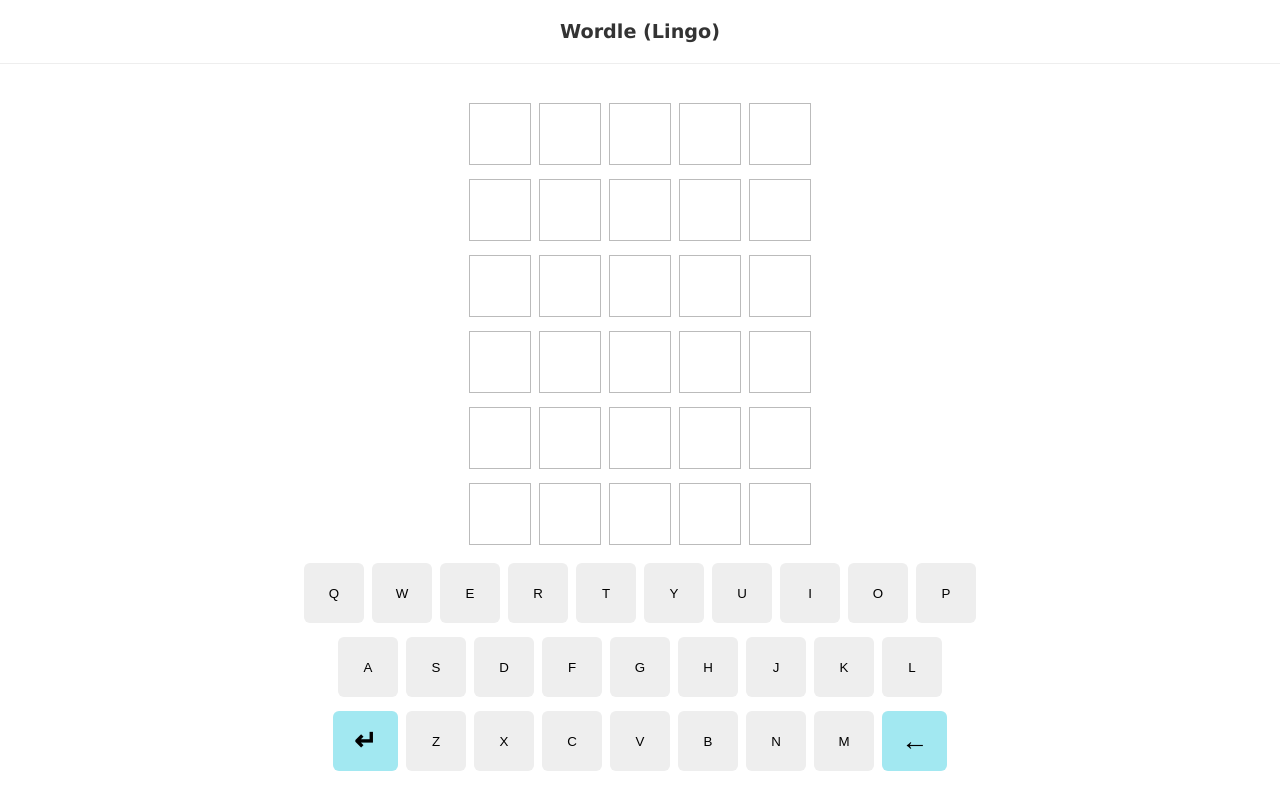
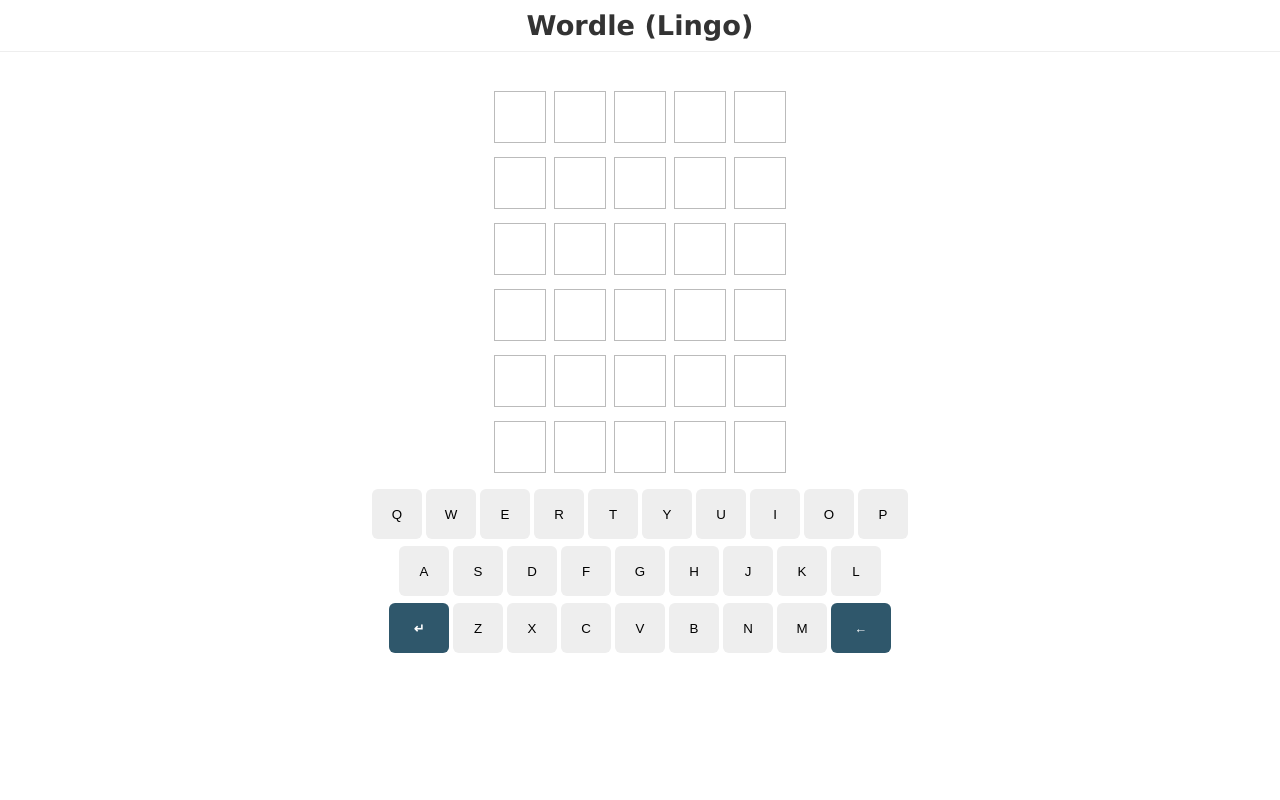
Before and after one commit to ZLouisMiguel/wordle-clone, a React (Vite) app: page / in a window 1280 px wide. Built offline with nearby package versions, Linux system fonts and the light colour scheme; data requests are answered from the project's data file.

Commit message:
Final touched styles

```diff
--- a/src/index.css
+++ b/src/index.css
@@ -6,8 +6,8 @@
 }
 
 h1 {
-  font-size: 1.2em;
-  padding: 20px 0;
+  font-size: 1.7em;
+  padding: 10px 0;
   border-bottom: 1px solid #eee;
   margin: 0 0 30px 0;
   color: #333;
@@ -21,15 +21,15 @@
 
 .row > div {
   display: block;
-  width: 60px;
-  height: 60px;
+  width: 50px;
+  height: 50px;
   border: 1px solid #bbb;
   margin: 4px;
   text-align: center;
-  line-height: 60px;
+  line-height: 50px;
   text-transform: uppercase;
   font-weight: bold;
-  font-size: 2.5em;
+  font-size: 2em;
 }
 
 .grid {
@@ -76,19 +76,19 @@
 }
 
 .row.current > div.filled {
-  animation: bounce .2s ease-in-out forwards;
+  animation: bounce 0.2s ease-in-out forwards;
 }
 
 .keypad-row {
   display: flex;
   justify-content: center;
-  margin-bottom: 6px;
+  margin-bottom: 3px;
 }
 
 .keypad button {
-  margin: 4px;
-  width: 60px;
-  height: 60px;
+  margin: 2px;
+  width: 50px;
+  height: 50px;
   border-radius: 6px;
   border: none;
   outline: none;
@@ -117,24 +117,25 @@
 }
 
 .keypad button.special-key {
-  min-width: 65px;
-  background-color: #a2e8f1;
-  font-weight: bold;
-  font-size: 1.7em;
+  min-width: 60px;
+  background-color: #2f576b;
+  color: white;
+  font-weight: 700;
+  font-size: 0.8em;
 }
 
-
 .keypad button.special-key:hover {
-  background-color: #76e0ee;
+  background-color: #36656b;
 }
 
 .modal {
-  background: rgba(255,255,255,0.7);
+  background: rgba(255, 255, 255, 0.6);
   position: fixed;
   width: 100%;
   height: 100%;
-  top:0;
-  left:0;
+  top: 0;
+  left: 0;
+  backdrop-filter: blur(5px);
 }
 
 .modal div {
@@ -143,15 +144,49 @@
   padding: 40px;
   border-radius: 10px;
   margin: 10% auto;
-  box-shadow: 2px 2px 10px rgba(0,0,0,0.3);
+  box-shadow: 2px 2px 10px rgba(0, 0, 0, 0.3);
+}
+
+.modal h1 {
+  font-size: 1.7em;
+  border: none;
+  margin: 0 0 5px 0;
+}
+
+.modal p {
+  font-size: 1.4em;
+  margin: 15px 0;
+  color: #3a3a3c;
 }
 
 .modal .solution {
-  color: #ff004c;
-  font-weight: bold;
-  font-size: 0.8em;
+  color: #6aaa64;
+  font-weight: 700;
+  font-size: 1.2em;
   text-transform: uppercase;
-  letter-spacing: 1px;
+  letter-spacing: 2px;
+  background-color: #f0f7f0;
+  border-radius: 8px;
+  padding: 10px 20px;
+  display: inline-block;
+  cursor: pointer;
+  transition: all 0.3s ease;
+}
+
+.modal .solution:hover {
+  background-color: #caf3ca;
+}
+.modal button {
+  background: #6aaa64;
+  color: white;
+  border: none;
+  padding: 10px 30px;
+  font-size: 1.1em;
+  font-weight: 700;
+  border-radius: 8px;
+  cursor: pointer;
+  margin-top: 20px;
+  transition: all 0.2s ease;
 }
 
 @keyframes flip {
@@ -182,14 +217,14 @@
 }
 
 @keyframes bounce {
-  0%{
-    transform : scale(1);
+  0% {
+    transform: scale(1);
     border-color: #ddd;
   }
-  50%{
+  50% {
     transform: scale(1.2);
   }
-  100%{
+  100% {
     transform: scale(1);
     border-color: #333;
   }
```
